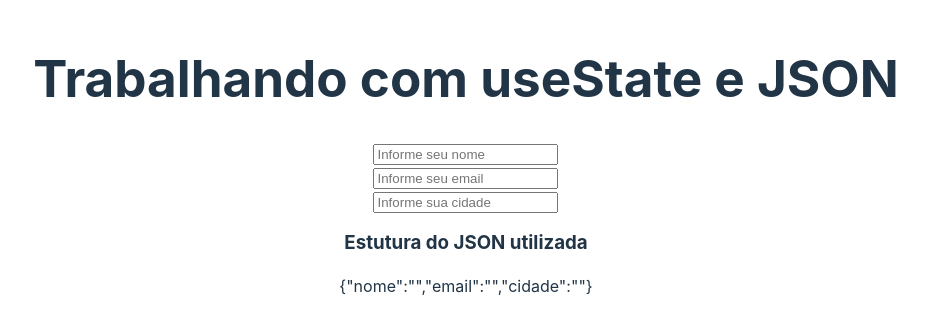
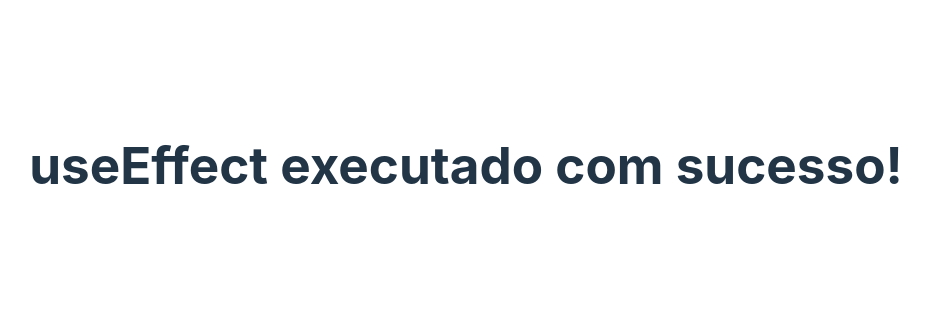
Before and after one commit to edsonfreitas/Hooks_ReactJs, a React (Vite) app: page / in a window 1280 px wide. Shown: the part 235-568 px from the top of the page, without its empty margins (174-1104 px from the left). Built offline with nearby package versions, Linux system fonts and the light colour scheme.

Commit message:
React useEffect with the setInterval() function.

```diff
--- a/src/App.jsx
+++ b/src/App.jsx
@@ -1,12 +1,12 @@
 import React from 'react'
 import './App.css'
 
-import { Exemplo04_useState} from './hooks/Exemplo04_useState'
+import { Exemplo05_useEffect} from './hooks/Exemplo05_useEffect'
 
 function App() {
 
   return (
-    <Exemplo04_useState />
+    <Exemplo05_useEffect />
   )
 }
 
--- /dev/null
+++ b/src/hooks/Exemplo05_useEffect.jsx
@@ -0,0 +1,36 @@
+import React, {useEffect, useState} from "react";
+
+export function Exemplo05_useEffect(){
+
+        //useState
+    const [texto, setTexto] = useState('Hello World!')
+
+    //useEffect
+    useEffect(()=>{
+
+       setInterval(()=>{
+        setTexto('useEffect executado com sucesso!')
+       },3000)
+
+    });
+
+    return(
+        <>
+            <h1>{texto}</h1>
+
+        </>
+    )
+}
+
+
+
+
+
+
+
+
+
+
+
+
+//O hook useEffect é executad apó o render() ser realizado, ou seja depois que toda a estrutura da página for carregada, todo HTML, CSS e toda funcionalidades como useState, eventos dentre outros só então o useEffect será execudado.
```
